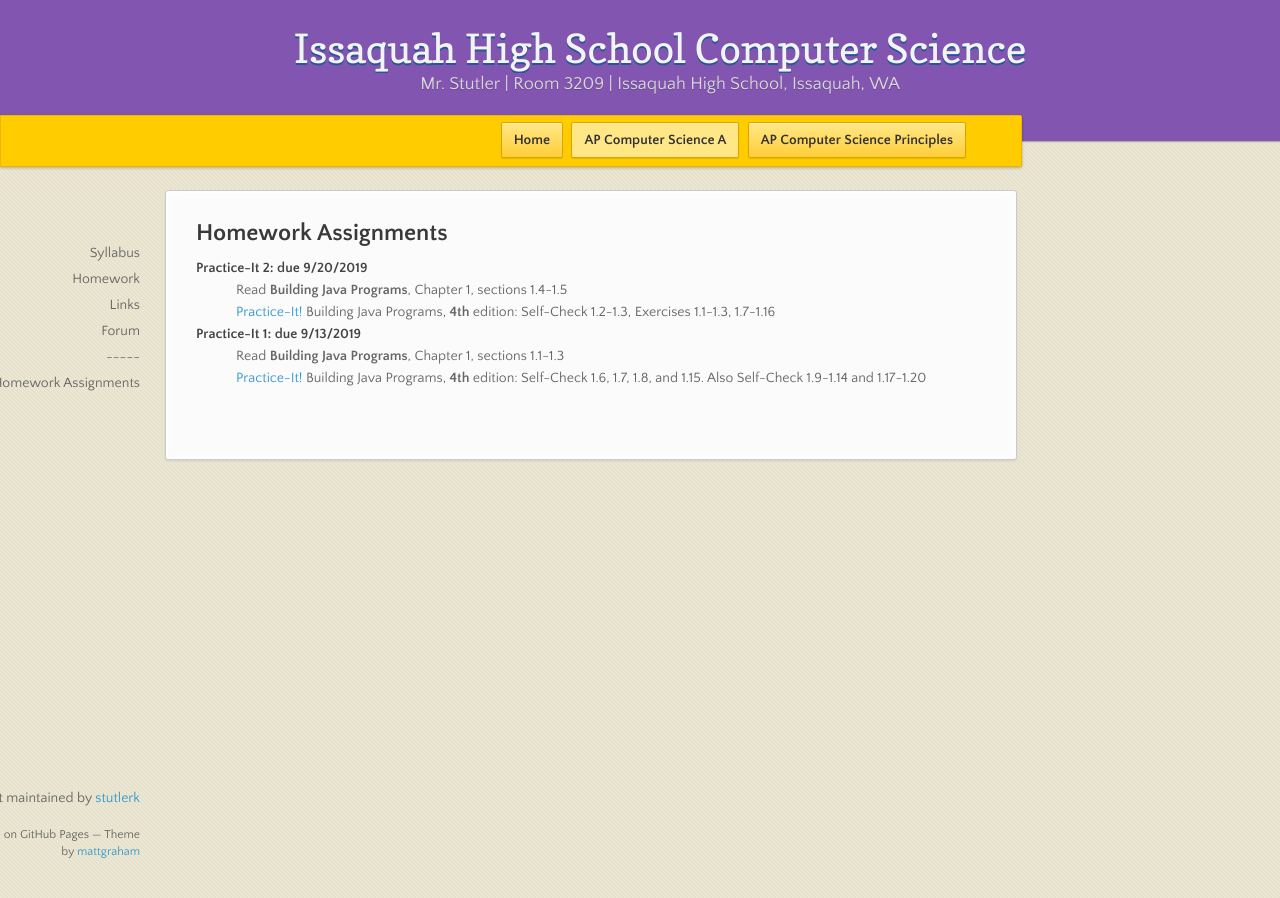
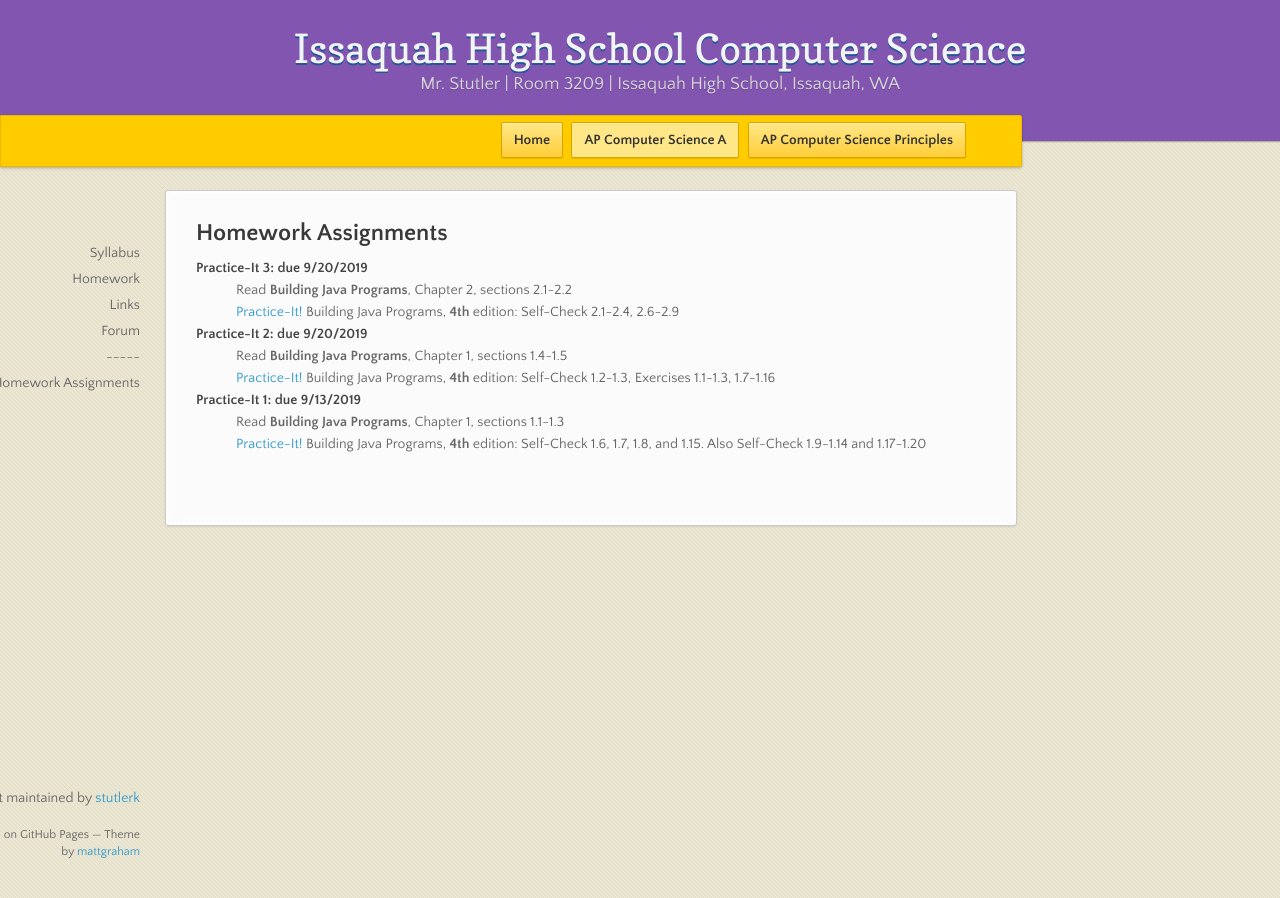
Before and after one commit to stutlerk/ihs-website, a Jekyll site: the page built from _apcsa/homework.html, in a window 1280 px wide. Built offline with Jekyll 4.4.1, drawn with Linux system fonts in a browser that asks for light colours; nearby versions of some CDN libraries.

Commit message:
Update homework.html

```diff
--- a/_apcsa/homework.html
+++ b/_apcsa/homework.html
@@ -11,6 +11,10 @@ layout: course
     <dd><a href="https://issaquahwednet-my.sharepoint.com/personal/stutlerk_issaquah_wednet_edu/_layouts/15/guestaccess.aspx?docid=00f746ca063ec4fe89aaef3ed6d400941&authkey=AeHXKIjD7VBW10XG1QzwDCU">Computer history report assignment</a></dd>
     -->
 
+    <dt>Practice-It 3: due 9/20/2019</dt>
+    <dd>Read <b>Building Java Programs</b>, Chapter 2, sections 2.1-2.2</dd>
+    <dd><a href="https://practiceit.cs.washington.edu/" target="_blank">Practice-It!</a> Building Java Programs, <b>4th</b> edition: Self-Check 2.1-2.4, 2.6-2.9</dd>
+
     <dt>Practice-It 2: due 9/20/2019</dt>
     <dd>Read <b>Building Java Programs</b>, Chapter 1, sections 1.4-1.5</dd>
     <dd><a href="https://practiceit.cs.washington.edu/" target="_blank">Practice-It!</a> Building Java Programs, <b>4th</b> edition: Self-Check 1.2-1.3, Exercises 1.1-1.3, 1.7-1.16</dd>
```
